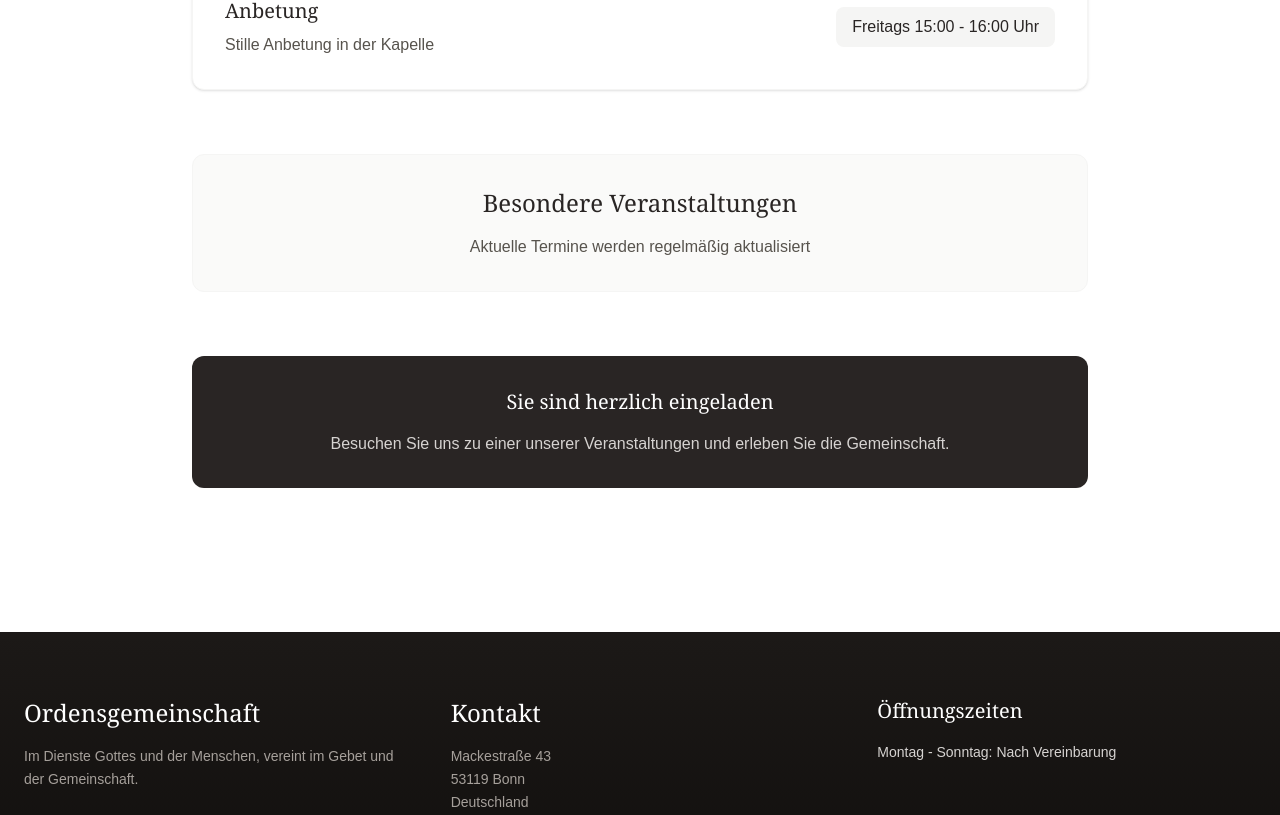
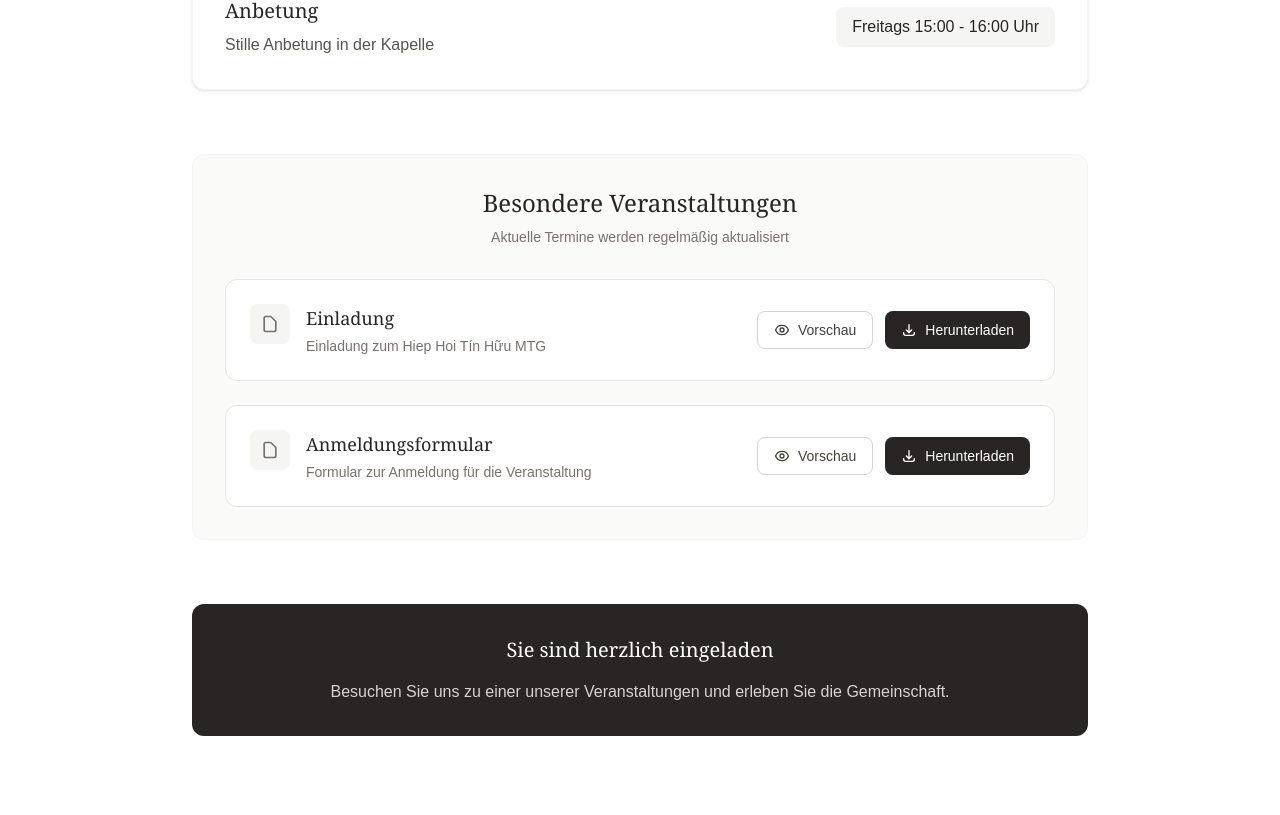
Before and after one commit to mqhtn/house-of-diut, a Next.js app: page /de/veranstaltungen in a window 1280 px wide. Shown: the part 765-1580 px from the top of the page. Built offline with nearby package versions, Linux system fonts and the light colour scheme.

Commit message:
Add Einladung

```diff
--- a/src/app/[locale]/veranstaltungen/page.tsx
+++ b/src/app/[locale]/veranstaltungen/page.tsx
@@ -1,6 +1,7 @@
+'use client';
+
 import { getEventsContent } from '@/lib/content';
-
-import { use } from 'react';
+import { use, useState } from 'react';
 
 export default function EventsPage({
   params,
@@ -9,6 +10,7 @@ export default function EventsPage({
 }) {
   const { locale } = use(params);
   const content = getEventsContent(locale);
+  const [previewPdf, setPreviewPdf] = useState<string | null>(null);
 
   return (
     <div className="max-w-4xl mx-auto">
@@ -39,8 +41,67 @@ export default function EventsPage({
       </section>
 
       <section className="bg-stone-50 rounded-xl p-8 border border-stone-100">
-        <h2 className="font-serif text-2xl text-stone-800 mb-4 text-center">{content.specialEvents.title}</h2>
-        <p className="text-stone-600 text-center">{content.specialEvents.note}</p>
+        <h2 className="font-serif text-2xl text-stone-800 mb-2 text-center">{content.specialEvents.title}</h2>
+        <p className="text-stone-500 text-center text-sm mb-8">{content.specialEvents.note}</p>
+
+        {(content.specialEvents as any).pdfs?.length > 0 && (
+          <div className="flex flex-col gap-6">
+            {(content.specialEvents as any).pdfs.map((pdf: { title: string; description: string; file: string }, index: number) => (
+              <div key={index} className="bg-white rounded-xl border border-stone-200 overflow-hidden">
+                <div className="p-6 flex flex-col sm:flex-row sm:items-center justify-between gap-4">
+                  <div className="flex items-start gap-4">
+                    <div className="shrink-0 w-10 h-10 bg-stone-100 rounded-lg flex items-center justify-center text-stone-500">
+                      <svg className="w-5 h-5" fill="none" stroke="currentColor" viewBox="0 0 24 24">
+                        <path strokeLinecap="round" strokeLinejoin="round" strokeWidth="2" d="M7 21h10a2 2 0 002-2V9.414a1 1 0 00-.293-.707l-5.414-5.414A1 1 0 0012.586 3H7a2 2 0 00-2 2v14a2 2 0 002 2z" />
+                      </svg>
+                    </div>
+                    <div>
+                      <h3 className="font-serif text-lg text-stone-800 font-medium">{pdf.title}</h3>
+                      <p className="text-stone-500 text-sm mt-1">{pdf.description}</p>
+                    </div>
+                  </div>
+                  <div className="flex gap-3 shrink-0">
+                    <button
+                      onClick={() => setPreviewPdf(previewPdf === pdf.file ? null : pdf.file)}
+                      className={`flex items-center gap-2 border px-4 py-2 rounded-lg text-sm font-medium transition-colors duration-200 ${
+                        previewPdf === pdf.file
+                          ? 'bg-stone-800 text-white border-stone-800'
+                          : 'border-stone-300 text-stone-700 hover:bg-stone-50'
+                      }`}
+                    >
+                      <svg className="w-4 h-4" fill="none" stroke="currentColor" viewBox="0 0 24 24">
+                        <path strokeLinecap="round" strokeLinejoin="round" strokeWidth="2" d="M15 12a3 3 0 11-6 0 3 3 0 016 0z" />
+                        <path strokeLinecap="round" strokeLinejoin="round" strokeWidth="2" d="M2.458 12C3.732 7.943 7.523 5 12 5c4.478 0 8.268 2.943 9.542 7-1.274 4.057-5.064 7-9.542 7-4.477 0-8.268-2.943-9.542-7z" />
+                      </svg>
+                      {previewPdf === pdf.file
+                        ? (locale === 'de' ? 'Schließen' : 'Đóng')
+                        : (locale === 'de' ? 'Vorschau' : 'Xem trước')}
+                    </button>
+                    <a
+                      href={pdf.file}
+                      download
+                      className="flex items-center gap-2 bg-stone-800 text-white hover:bg-stone-700 transition-colors duration-200 px-4 py-2 rounded-lg text-sm font-medium"
+                    >
+                      <svg className="w-4 h-4" fill="none" stroke="currentColor" viewBox="0 0 24 24">
+                        <path strokeLinecap="round" strokeLinejoin="round" strokeWidth="2" d="M4 16v1a3 3 0 003 3h10a3 3 0 003-3v-1m-4-4l-4 4m0 0l-4-4m4 4V4" />
+                      </svg>
+                      {locale === 'de' ? 'Herunterladen' : 'Tải xuống'}
+                    </a>
+                  </div>
+                </div>
+                {previewPdf === pdf.file && (
+                  <div className="border-t border-stone-200">
+                    <iframe
+                      src={pdf.file}
+                      className="w-full h-[70vh]"
+                      title={pdf.title}
+                    />
+                  </div>
+                )}
+              </div>
+            ))}
+          </div>
+        )}
       </section>
 
       <div className="mt-16 p-8 bg-stone-800 text-white rounded-xl text-center">
--- a/src/lib/content/events.de.ts
+++ b/src/lib/content/events.de.ts
@@ -43,5 +43,17 @@ export const eventsDe = {
   specialEvents: {
     title: 'Besondere Veranstaltungen',
     note: 'Aktuelle Termine werden regelmäßig aktualisiert',
+    pdfs: [
+      {
+        title: 'Einladung',
+        description: 'Einladung zum Hiep Hoi Tín Hữu MTG',
+        file: '/events/einladung.pdf',
+      },
+      {
+        title: 'Anmeldungsformular',
+        description: 'Formular zur Anmeldung für die Veranstaltung',
+        file: '/events/anmeldung.pdf',
+      },
+    ],
   },
 };
--- a/src/lib/content/events.vi.ts
+++ b/src/lib/content/events.vi.ts
@@ -43,5 +43,17 @@ export const eventsVi = {
   specialEvents: {
     title: 'Sự kiện đặc biệt',
     note: 'Các sự kiện được cập nhật thường xuyên',
+    pdfs: [
+      {
+        title: 'Thư mời',
+        description: 'Thư mời tham dự Hiệp Hội Tín Hữu MTG',
+        file: '/events/einladung.pdf',
+      },
+      {
+        title: 'Đơn xin gia nhập',
+        description: 'Đơn đăng ký tham gia sự kiện',
+        file: '/events/anmeldung.pdf',
+      },
+    ],
   },
 };
```
Also changed, not shown: 2 other files (tests, documents, lock files or other folders).
